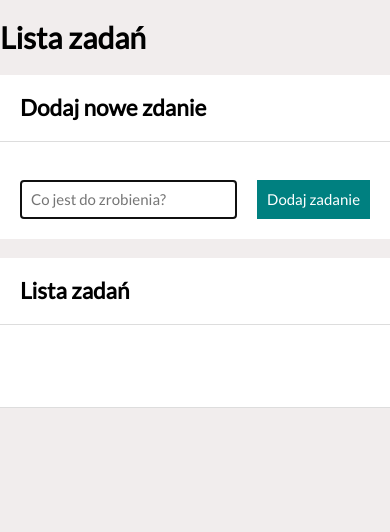
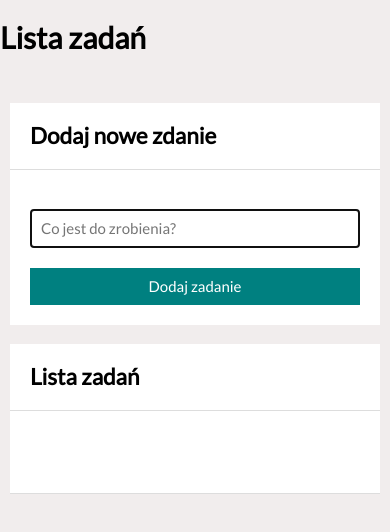
Before and after one commit to Mardrog/Tasks_list, a plain HTML site: page index.html in a window 390 px wide. Drawn offline with nearby package versions, Linux system fonts and the light colour scheme.

Commit message:
media queries added

```diff
--- a/css/container.css
+++ b/css/container.css
@@ -1,3 +1,8 @@
+.container{
+    max-width: 1000px;
+    margin:auto;
+    padding:10px
+}
 .container__AddTaskSection {
     background-color: white;
     margin-bottom: 10px;
@@ -34,3 +39,10 @@
     display: flex;
     padding: 10px;
 }
+
+@media (max-width:405px){
+    .container__form {
+        display: flex;
+        flex-direction:column;
+        padding: 10px;
+}
```
